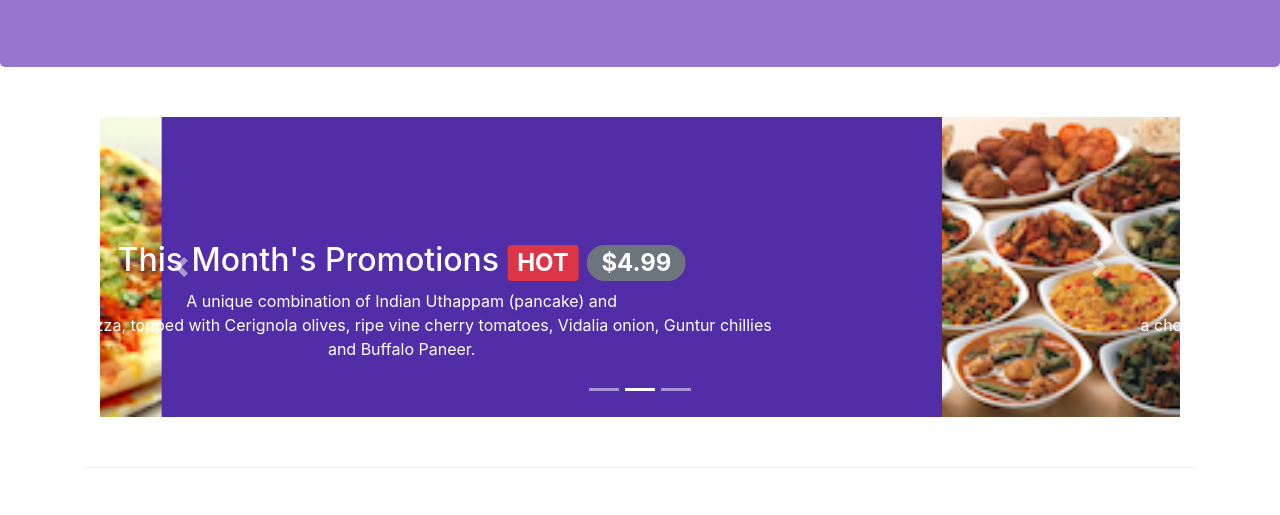
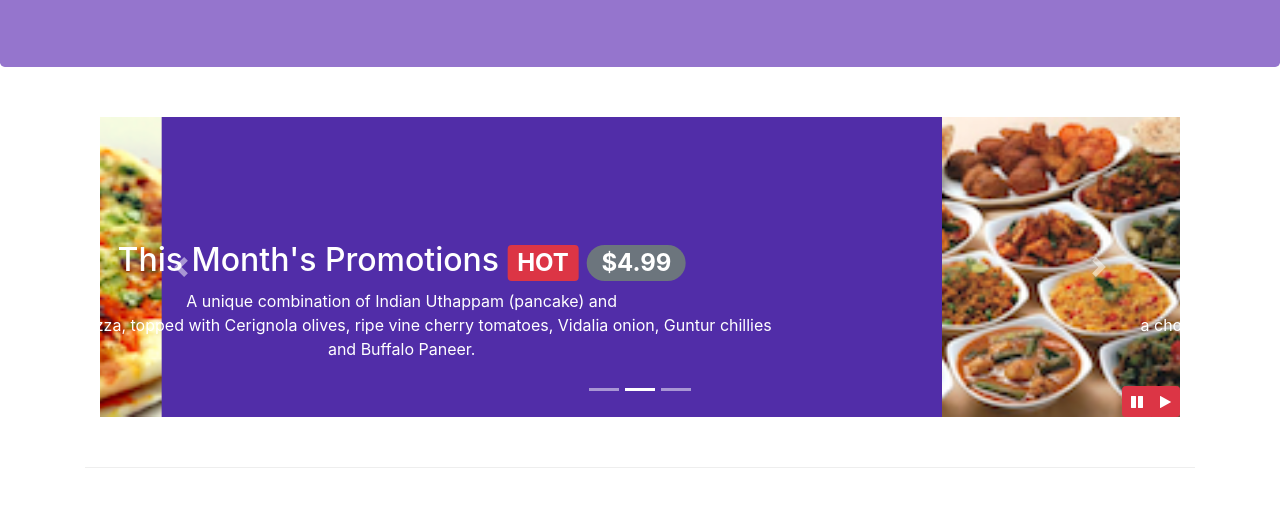
Before and after one commit to mhdzam/bootstrap_project, a website: page index.html in a window 1280 px wide. Shown: the part 267-782 px from the top of the page. Drawn offline with nearby package versions, Linux system fonts and the light colour scheme.

Commit message:
Bootstrap & JQuery

```diff
--- a/css/styles.css
+++ b/css/styles.css
@@ -60,3 +60,9 @@ z-index: 0;
     left: 0;
     min-height: 300px;
 }
+
+#carouselButton{
+    right: 0px;
+    position: absolute;
+    bottom: 0px;
+}
--- a/index.html
+++ b/index.html
@@ -274,6 +274,15 @@
                         <a class="carousel-control-next" href="#mycarousel" role="button" data-slide="next">
                             <span class="carousel-control-next-icon"></span>
                         </a>
+                        <div class="btn-group" id="carouselButton">
+                            <button class="btn btn-danger btn-sm" id="carousel-pause">
+                                <span class="fa fa-pause"></span>
+                            </button>
+
+                                <button class="btn btn-danger btn-sm" id="carousel-play">
+                                    <span class="fa fa-play"></span>
+                                </button>
+                        </div>
                     </div>
                 </div>
 
@@ -390,5 +399,16 @@
   <script src="node_modules/jquery/dist/jquery.slim.min.js"></script>
   <script src="node_modules/popper.js/dist/umd/popper.min.js"></script>
   <script src="node_modules/bootstrap/dist/js/bootstrap.min.js"></script>
+<script>
+    $(document).ready(function(){
+        $('mycarousel').carousel({interval:2000});
+        $('#carousel-pause').click(function(){
+            $('#mycarousel').carousel('pause');
+        });
+        $('#carousel-play').click(function(){
+            $('#mycarousel').carousel('cycle');
+        });
+    })
+</script>
 </body>
 </html>
```
